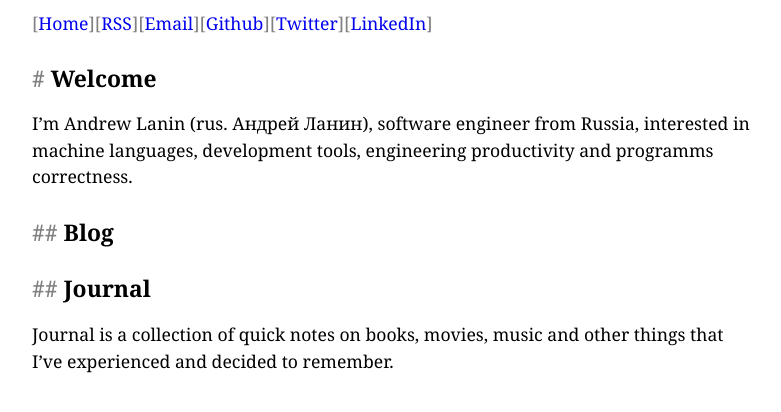
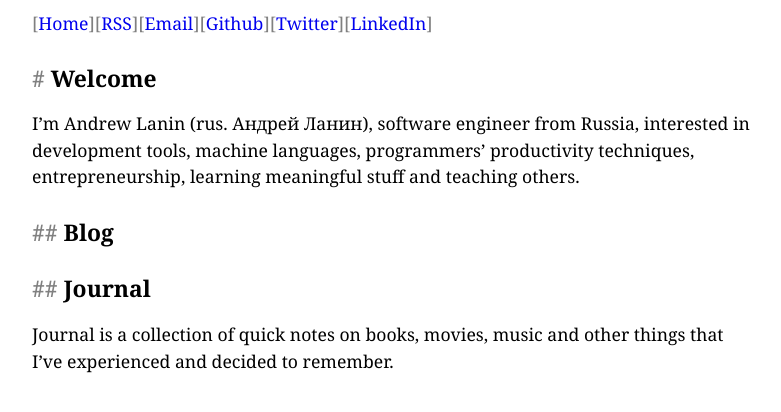
Before and after one commit to andrewlanin/lanin.dev, a Jekyll site: the page built from index.md, in a window 1280 px wide. Shown: the top 412 px of the page, without its empty margins (248-1029 px from the left). Built offline with Jekyll 4.4.1, drawn with Linux system fonts in a browser that asks for light colours.

Commit message:
Update interests

```diff
--- a/index.md
+++ b/index.md
@@ -4,7 +4,7 @@ title: Home
 ---
 
 # Welcome
-I'm Andrew Lanin (rus. Андрей Ланин), software engineer from Russia, interested in machine languages, development tools, engineering productivity and programms correctness.
+I'm Andrew Lanin (rus. Андрей Ланин), software engineer from Russia, interested in development tools, machine languages, programmers' productivity techniques, entrepreneurship, learning meaningful stuff and teaching others.
 
 ## Blog
 {% for post in site.categories["blog"] %}
```
